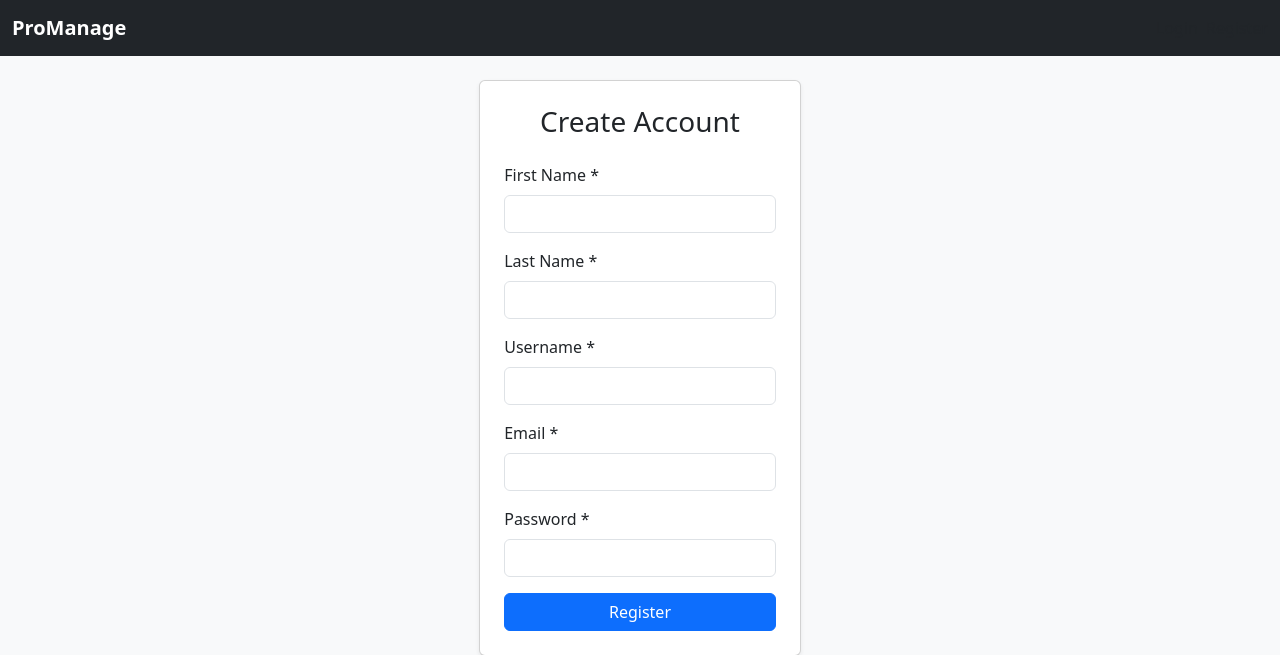
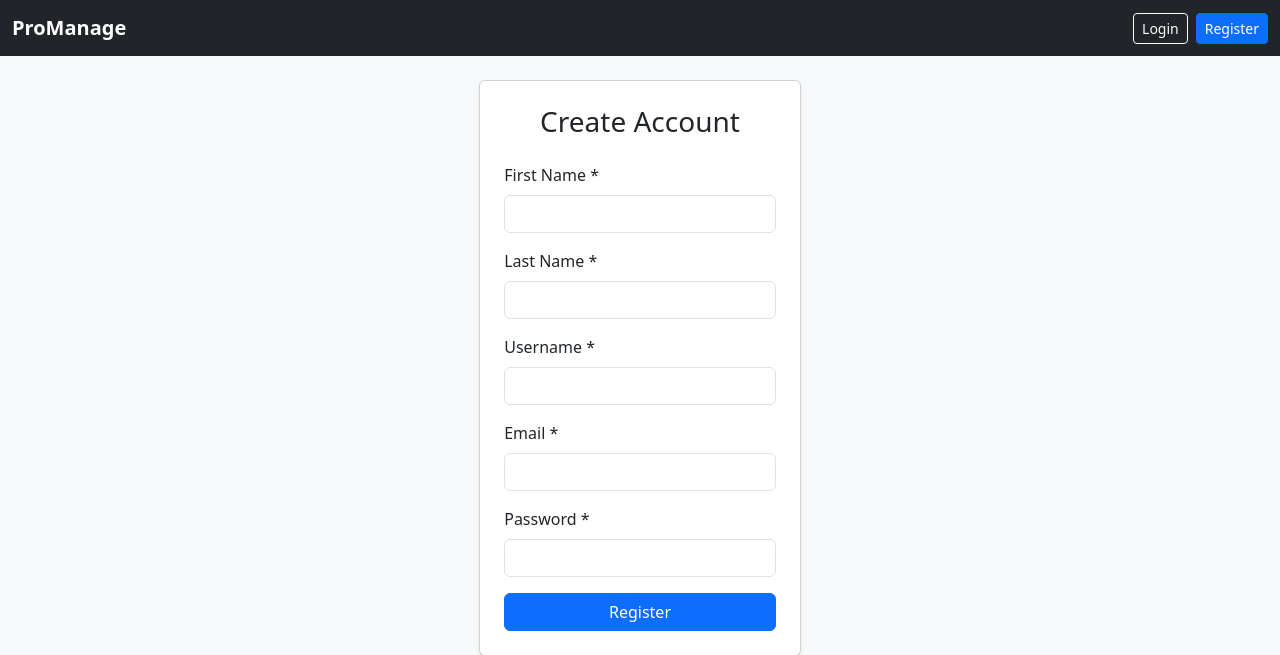
Before and after one commit to Tanvi-Bagwe/project-management-django, a Django app: page /register/ in a window 1280 px wide. Shown: the top 655 px of the page. Run offline with Django 5.2, Linux system fonts and the light colour scheme.

Commit message:
hyperlinks added

```diff
--- a/templates/partials/navbar.html
+++ b/templates/partials/navbar.html
@@ -1,4 +1,13 @@
 <nav class="navbar navbar-expand-lg navbar-dark bg-dark">
+    {% if user.is_authenticated %}
+        <button class="btn btn-outline-light me-2 d-md-none"
+                type="button"
+                data-bs-toggle="collapse"
+                data-bs-target="#sidebarMenu">
+            ☰
+        </button>
+    {% endif %}
+
     <div class="container-fluid">
         <a class="navbar-brand fw-bold" href="#">ProManage</a>
 
@@ -21,14 +30,12 @@
                     </li>
                 {% else %}
                     <li class="nav-item me-2">
-                        {% comment %}<a class="btn btn-outline-light btn-sm" href="{% url 'login' %}">{% endcomment %}
-                        Login
-                        </a>
+                        <a class="btn btn-outline-light btn-sm" href="{% url 'login' %}"> Login </a>
                     </li>
                     <li class="nav-item">
-                        {% comment %}<a class="btn btn-primary btn-sm" href="{% url 'register' %}">{% endcomment %}
-                        Register
-                        {% comment %}</a>{% endcomment %}
+                        <a class="btn btn-primary btn-sm" href="{% url 'register' %}">
+                            Register
+                        </a>
                     </li>
                 {% endif %}
 
```
